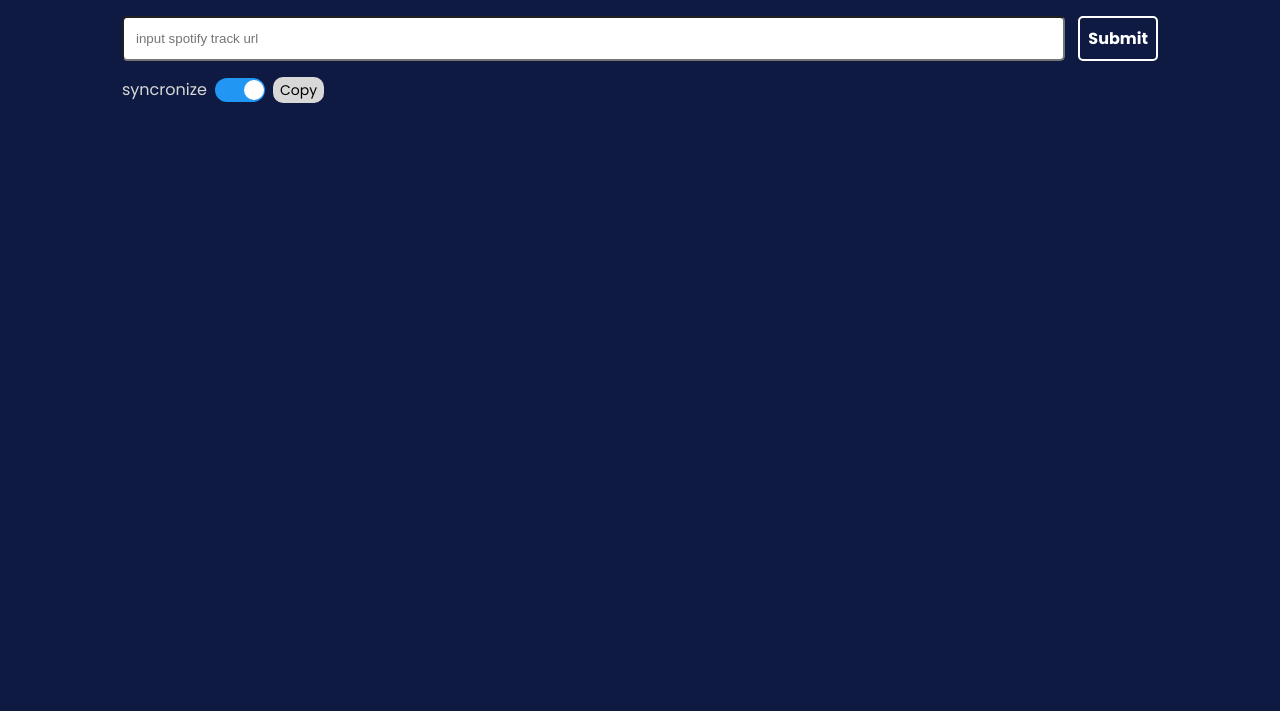
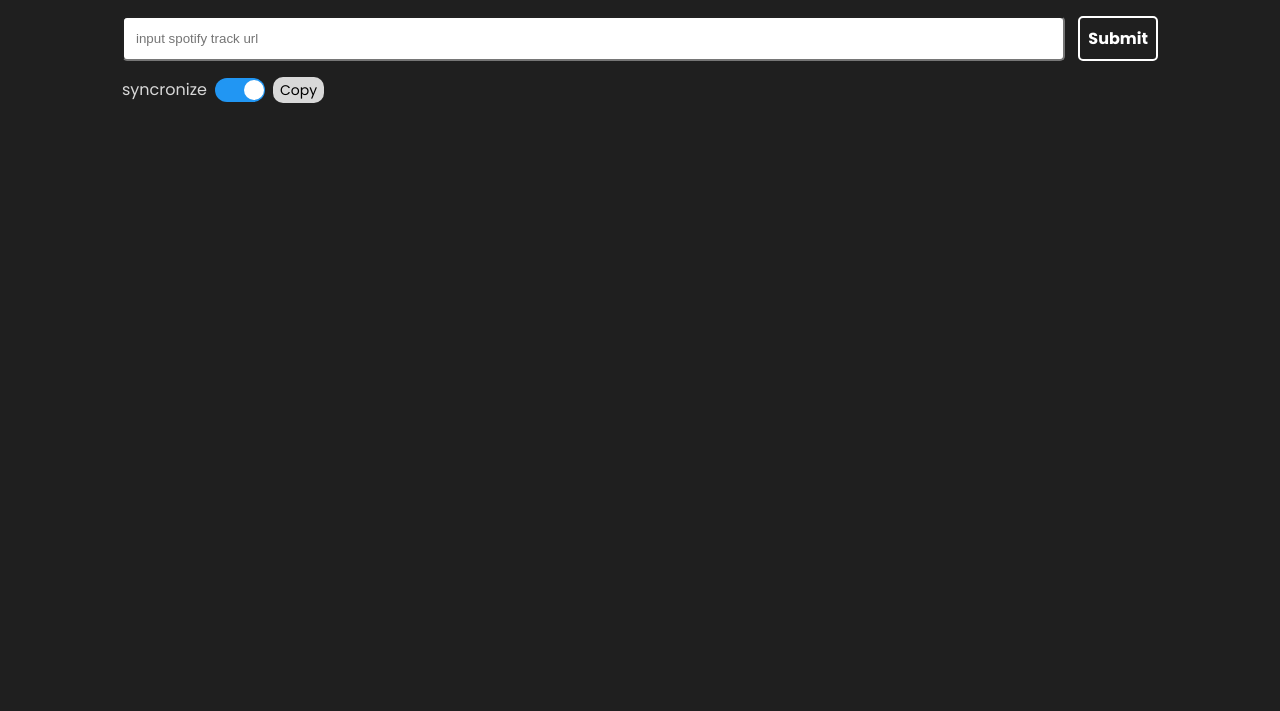
Before and after one commit to calcitgraphy/find-lrc, a plain HTML site: page index.html in a window 1280 px wide. Shown: the part 89-800 px from the top of the page. Drawn offline with Linux system fonts and the light colour scheme.

Commit message:
Update styles.css

```diff
--- a/styles.css
+++ b/styles.css
@@ -10,7 +10,7 @@ body {
   margin: 0;
   padding: 0;
   font-family: 'Poppins', sans-serif;
-  background-color: rgba(14, 26, 66, 1);
+  background-color: #1f1f1f;
 }
 
 .container {
```
